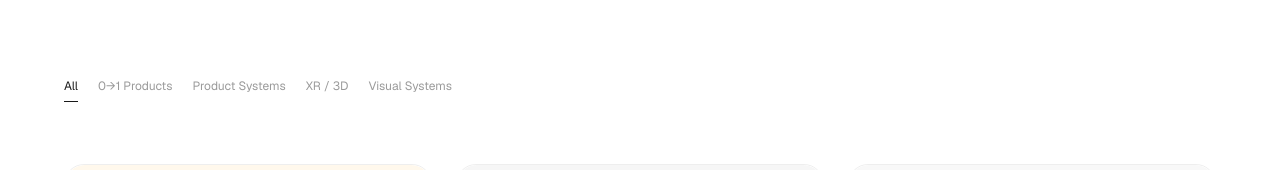
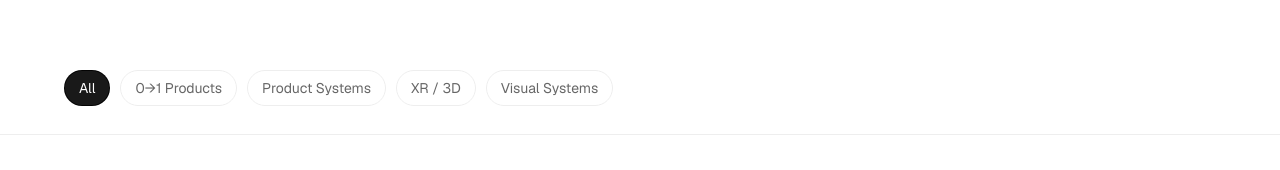
Before and after one commit to jaemin17/portfolio-pro, a Next.js app: page /en/ in a window 1280 px wide. Shown: the part 578-748 px from the top of the page. Built offline with nearby package versions, Linux system fonts and the light colour scheme.

Commit message:
Restyle work filters as pills and separate them from the cards with a light full-bleed rule.

```diff
--- a/src/app/[locale]/WorkIndex.tsx
+++ b/src/app/[locale]/WorkIndex.tsx
@@ -52,6 +52,7 @@ export function WorkIndex({
           </button>
         ))}
       </div>
+      <div className={styles.workIndexRule} aria-hidden="true" />
       <div className={styles.workIndexPanel} role="tabpanel">
         <ToolProjectList
           className={styles.workIndexList}
--- a/src/app/[locale]/page.module.css
+++ b/src/app/[locale]/page.module.css
@@ -183,10 +183,10 @@
 
 .workIndexTabs {
   display: flex;
-  gap: 0.5rem;
-  margin: 0 0 1.25rem;
+  gap: 0.625rem;
+  margin: 0;
   overflow-x: auto;
-  padding: 0 0 0.35rem;
+  padding: 0 0 0.45rem;
   scrollbar-width: none;
 }
 
@@ -196,19 +196,20 @@
 
 .workIndexTab {
   flex: 0 0 auto;
-  min-height: 2rem;
-  padding: 0.3rem 0;
-  border: none;
-  border-bottom: 1px solid transparent;
+  min-height: 2.25rem;
+  padding: 0.45rem 0.875rem;
+  border: 1px solid var(--border);
+  border-radius: 999px;
   background: transparent;
-  color: var(--text-muted);
+  color: var(--text-secondary);
   cursor: pointer;
   font: inherit;
-  font-size: var(--fs-caption);
+  font-size: var(--fs-label);
   line-height: 1.35;
   letter-spacing: 0;
   white-space: nowrap;
   transition:
+    background-color 0.15s ease,
     border-color 0.15s ease,
     color 0.15s ease;
 }
@@ -223,17 +224,31 @@
 }
 
 .workIndexTab + .workIndexTab {
-  margin-left: 0.75rem;
+  margin-left: 0;
 }
 
-.workIndexTab:hover,
-.workIndexTab[aria-selected="true"] {
-  border-color: var(--text-primary);
+.workIndexTab:hover {
+  border-color: rgb(0 0 0 / 0.18);
   color: var(--text-primary);
 }
 
+.workIndexTab[aria-selected="true"] {
+  border-color: var(--text-primary);
+  background: var(--text-primary);
+  color: #fff;
+}
+
+.workIndexRule {
+  width: 100vw;
+  height: 1px;
+  margin: 1.25rem 0 3.25rem;
+  margin-left: calc(50% - 50vw);
+  background: var(--border);
+  pointer-events: none;
+}
+
 .workIndexPanel {
-  padding-top: 2.25rem;
+  padding-top: 0;
 }
 
 .workIndexList {
```
Also changed, not shown: 1 other file (tests, documents, lock files or other folders).
